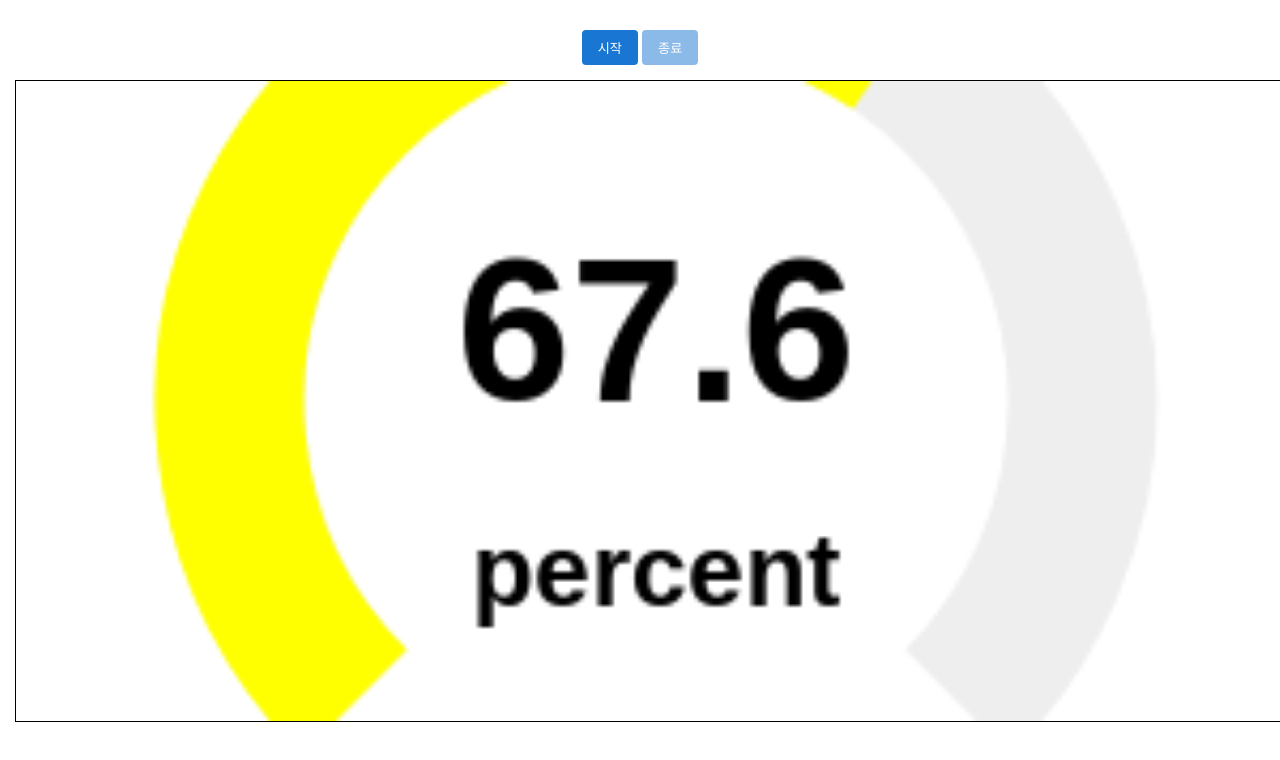
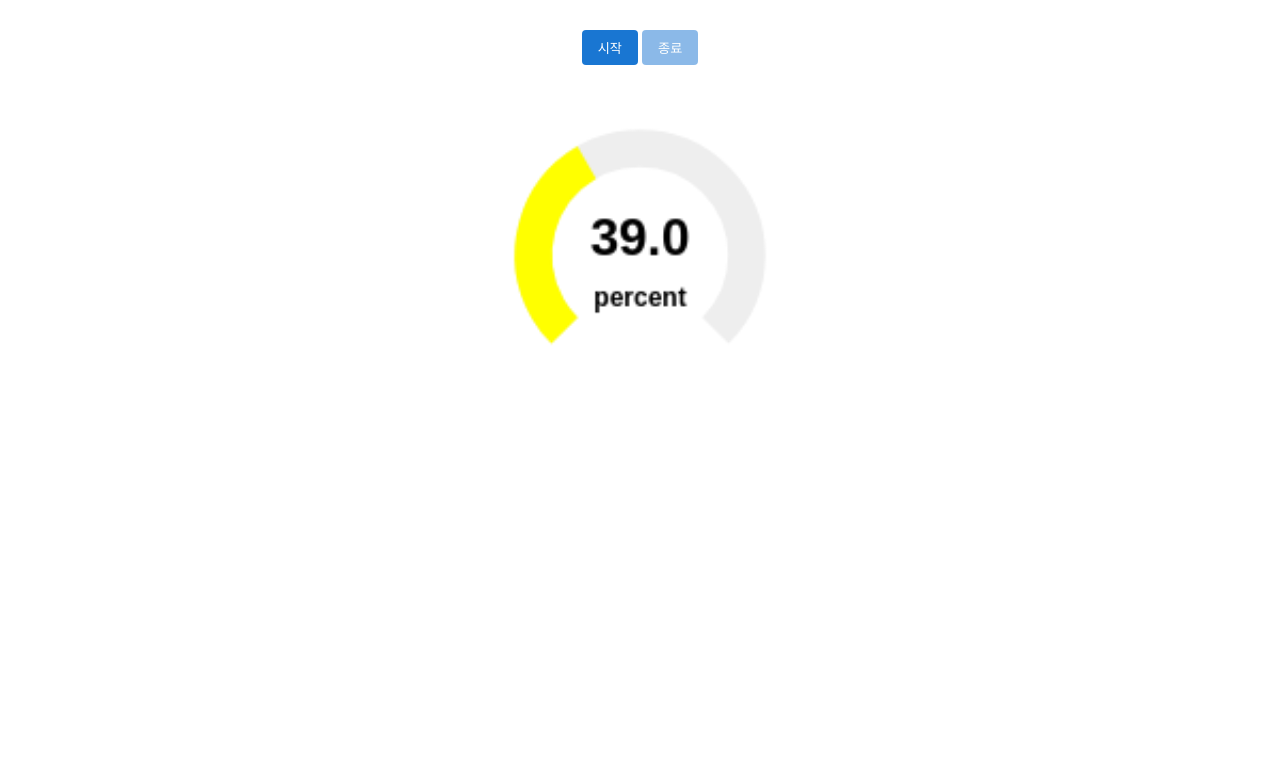
Before and after one commit to YENA924/Gauge-Chart, a plain HTML site: page index.html in a window 1280 px wide. Both pictures are taken after a click on the button "시작". Drawn offline with Linux system fonts and the light colour scheme.

Commit message:
- css, js 파일 분리 - 리사이즈 기능 구현

```diff
--- /dev/null
+++ b/css/chart.css
@@ -0,0 +1,44 @@
+html, body {
+  width: 100%;
+  margin: 0;
+}
+
+div {
+  padding: 15px;
+}
+
+button {
+  font-family: "Noto Sans KR", sans-serif;
+  padding: 0.5rem 1rem;
+  font-size: 0.825rem;
+  font-weight: 400;
+  text-align: center;
+  border: none;
+  border-radius: 4px;
+  background: #1976D2;
+  opacity: 0.5;
+  color: #fff;
+}
+
+button:active,
+button:hover,
+button:focus {
+  background: #1976D2;
+  opacity: 1;
+  outline: 0;
+  cursor: pointer;
+}
+
+button:disabled {
+  opacity: 0.5;
+}
+
+div.button-group,
+div.canvas-group {
+  text-align: center;
+}
+
+canvas {
+  text-align: center;
+  width: 50vw;
+}
--- a/index.html
+++ b/index.html
@@ -4,176 +4,20 @@
     <title>Gauge Chart</title>
     <meta charset="UTF-8">
     <meta name="viewport" content="width=device-width, initial-scale=1">
-    <style>
-      html, body {
-        height: 100%;
-        margin: 0;
-      }
-
-      div {
-        padding: 15px;
-      }
-
-      button {
-        font-family: "Noto Sans KR", sans-serif;
-        padding: 0.5rem 1rem;
-        font-size: 0.825rem;
-        font-weight: 400;
-        text-align: center;
-        border: none;
-        border-radius: 4px;
-        background: #1976D2;
-        opacity: 0.5;
-        color: #fff;
-      }
-
-      button:active,
-      button:hover,
-      button:focus {
-        background: #1976D2;
-        opacity: 1;
-        outline: 0;
-        cursor: pointer;
-      }
-      button:disabled {
-        opacity: 0.5;
-      }
-
-      div.button-group {
-        text-align: center;
-      }
-
-      canvas {
-        width: 100vw;
-      }
-    </style>
+    <link href="css/chart.css" rel="stylesheet">
   </head>
 
   <body>
-    <div>
+    <div class="chart">
       <div class="button-group">
-        <button id="start-btn" onclick="drawStart()">시작</button>
-        <button id="end-btn" onclick="drawStop()">종료</button>
+        <button id="button--start">시작</button>
+        <button id="button--stop">종료</button>
       </div>
-      <canvas class="gauge-chart" style="border: 1px solid"></canvas>
+      <div class="canvas-group">
+        <canvas class="canvas--gauge"></canvas>
+      </div>
     </div>
   </body>
 
-  <script>
-    const canvas = document.querySelector('.gauge-chart');
-    const context = canvas.getContext('2d');
-    const startAngle = 45 * Math.PI / 180;
-    const endAngle = 135 * Math.PI / 180;
-
-    const x = context.canvas.width / 2;
-    const y = context.canvas.height / 2;
-    const radius = 100;
-    const angle = 2.7;
-    const endPoint = 135;
-    const speed = 10;
-
-    let randomAngle = 135;
-    let randomPercent = 0;
-    let prevAngle = 0;
-    let stepAngle = 135;
-    let timer;
-
-    function drawBackground () {
-      context.beginPath();
-      context.arc(x, y, radius, startAngle, endAngle, true);
-      context.lineWidth = 35;
-      context.strokeStyle = "#eee";
-      context.stroke();
-      context.closePath();
-    }
-
-    function drawText() {
-      context.beginPath();
-      context.font = 'bold 48px Arial';
-      context.textAlign = 'center';
-      context.fillText(`${randomPercent}`, x, y);
-      context.font = 'bold 24px Arial';
-      context.fillText('percent', x, y + 48);
-      context.closePath();
-    }
-
-    function getRandom () {
-      let randomNumber = Math.random();
-      randomPercent = (randomNumber * 100).toFixed(1);
-      randomAngle = (randomPercent * angle) + endPoint;
-    }
-
-    function drawAnimation () {
-      console.log('start Animation');
-
-      if (stepAngle === Math.floor(randomAngle)) {
-        prevAngle = randomAngle;
-        timer = setTimeout(drawStart, 5000);
-        return;
-      }
-
-      initDraw();
-
-      stepAngle += prevAngle < randomAngle ? 1 : -1;
-      context.beginPath();
-      context.lineWidth = 35;
-      context.strokeStyle = 'yellow';
-      context.arc(x, y, radius, stepAngle * Math.PI / 180, endAngle, true);
-      context.stroke();
-      context.closePath();
-
-      raf = window.requestAnimationFrame(drawAnimation);
-    }
-
-    function drawStart () {
-      console.log('START');
-
-      getRandom();
-      initDraw();
-      drawAnimation();
-    }
-
-    function drawStop () {
-      clearTimeout(timer);
-      window.cancelAnimationFrame(raf);
-
-      randomAngle = 135;
-      randomPercent = 0;
-      prevAngle = 0;
-      stepAngle = 135;
-
-      initDraw();
-    }
-
-    function initDraw () {
-      context.clearRect(0, 0, context.canvas.width, context.canvas.height);
-      drawBackground();
-      drawText();
-    }
-
-    initDraw();
-
-    // const chart = {
-    //   getRandom: function () {
-    //     let randomNumber = Math.random()
-    //     this.randomPercent = (randomNumber * 100).toFixed(1);
-    //     this.randomAngle = (this.randomPercent * this.angle) + this.endPoint;
-    //   },
-    //   drawText: function () {
-    //     context.beginPath();
-    //     context.font = 'bold 48px Arial';
-    //     context.textAlign = 'center';
-    //     context.fillText(`${this.randomPercent}`, this.x, this.y);
-    //     context.font = 'bold 24px Arial';
-    //     context.fillText('percent', this.x, this.y + 48);
-    //   },
-    //   draw: function () {
-    //     context.beginPath();
-    //     context.lineWidth = 35;
-    //     context.strokeStyle = 'yellow';
-    //     context.arc(this.x, this.y, this.radius, this.randomAngle * Math.PI / 180, endAngle, true);
-    //     context.stroke();
-    //   }
-    // }
-  </script>
+  <script type="text/javascript" src="js/main.js"></script>
 </html>
--- /dev/null
+++ b/js/main.js
@@ -0,0 +1,106 @@
+(function() {
+  const canvas = document.querySelector('.canvas--gauge');
+  const context = canvas.getContext('2d');
+  const startAngle = 45 * Math.PI / 180;
+  const endAngle = 135 * Math.PI / 180;
+
+  const x = context.canvas.width;
+  const y = context.canvas.height;
+  const radius = 100;
+  const angle = 2.7;
+  const endPoint = 135;
+  const speed = 5000;
+
+  let randomAngle = 135;
+  let randomPercent = 0;
+  let prevAngle = 0;
+  let stepAngle = 135;
+  let timer, raf;
+
+  function drawBackground () {
+    context.beginPath();
+    context.arc(x, y, radius, startAngle, endAngle, true);
+    context.lineWidth = 35;
+    context.strokeStyle = '#eee';
+    context.stroke();
+    context.closePath();
+  }
+
+  function drawText() {
+    context.beginPath();
+    context.font = 'bold 48px Arial';
+    context.textAlign = 'center';
+    context.fillText(`${randomPercent}`, x, y);
+    context.font = 'bold 24px Arial';
+    context.fillText('percent', x, y + 48);
+    context.closePath();
+  }
+
+  function getRandomData () {
+    let randomNumber = Math.random();
+    randomPercent = (randomNumber * 100).toFixed(1);
+    randomAngle = (randomPercent * angle) + endPoint;
+  }
+
+  function drawAnimation () {
+    console.log('start Animation');
+
+    if (stepAngle === Math.floor(randomAngle)) {
+      prevAngle = randomAngle;
+      timer = setTimeout(drawStart, speed);
+      return;
+    }
+
+    initDraw();
+
+    stepAngle += prevAngle < randomAngle ? 1 : -1;
+    context.beginPath();
+    context.lineWidth = 35;
+    context.strokeStyle = 'yellow';
+    context.arc(x, y, radius, stepAngle * Math.PI / 180, endAngle, true);
+    context.stroke();
+    context.closePath();
+
+    raf = window.requestAnimationFrame(drawAnimation);
+  }
+
+  function drawStart () {
+    console.log('START');
+
+    getRandomData();
+    initDraw();
+    drawAnimation();
+  }
+
+  function drawStop () {
+    clearTimeout(timer);
+    window.cancelAnimationFrame(raf);
+
+    randomAngle = 135;
+    randomPercent = 0;
+    prevAngle = 0;
+    stepAngle = 135;
+
+    initDraw();
+  }
+
+  function initDraw () {
+    context.clearRect(x - context.canvas.width, y - context.canvas.height, x * 2, y * 2);
+    drawBackground();
+    drawText();
+  }
+
+  function init () {
+    context.scale(0.5, 0.5);
+
+    const startButton = document.querySelector('#button--start');
+    const stopButton = document.querySelector('#button--stop');
+
+    startButton.addEventListener('click', drawStart);
+    stopButton.addEventListener('click', drawStop);
+
+    initDraw();
+  }
+
+  init();
+})();
```
